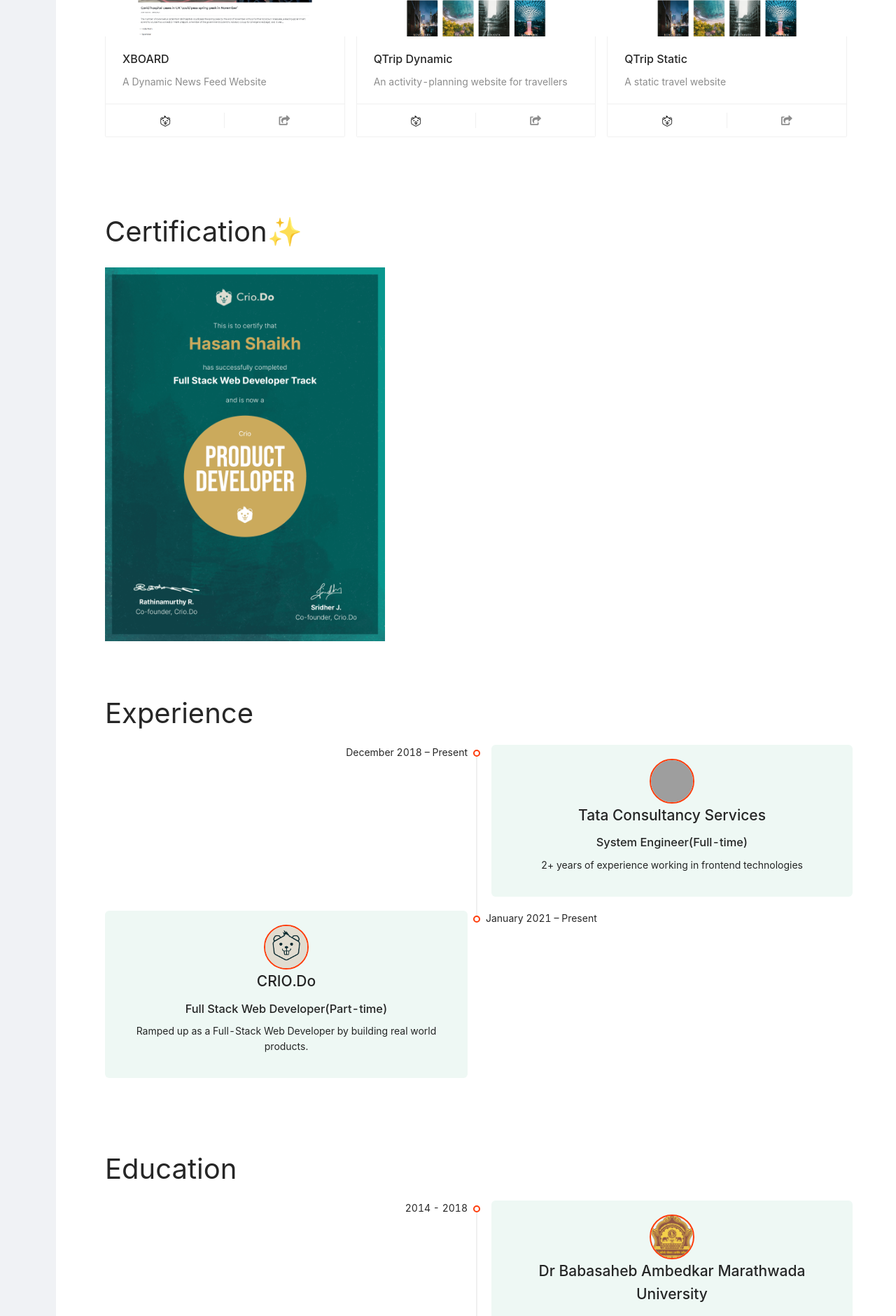
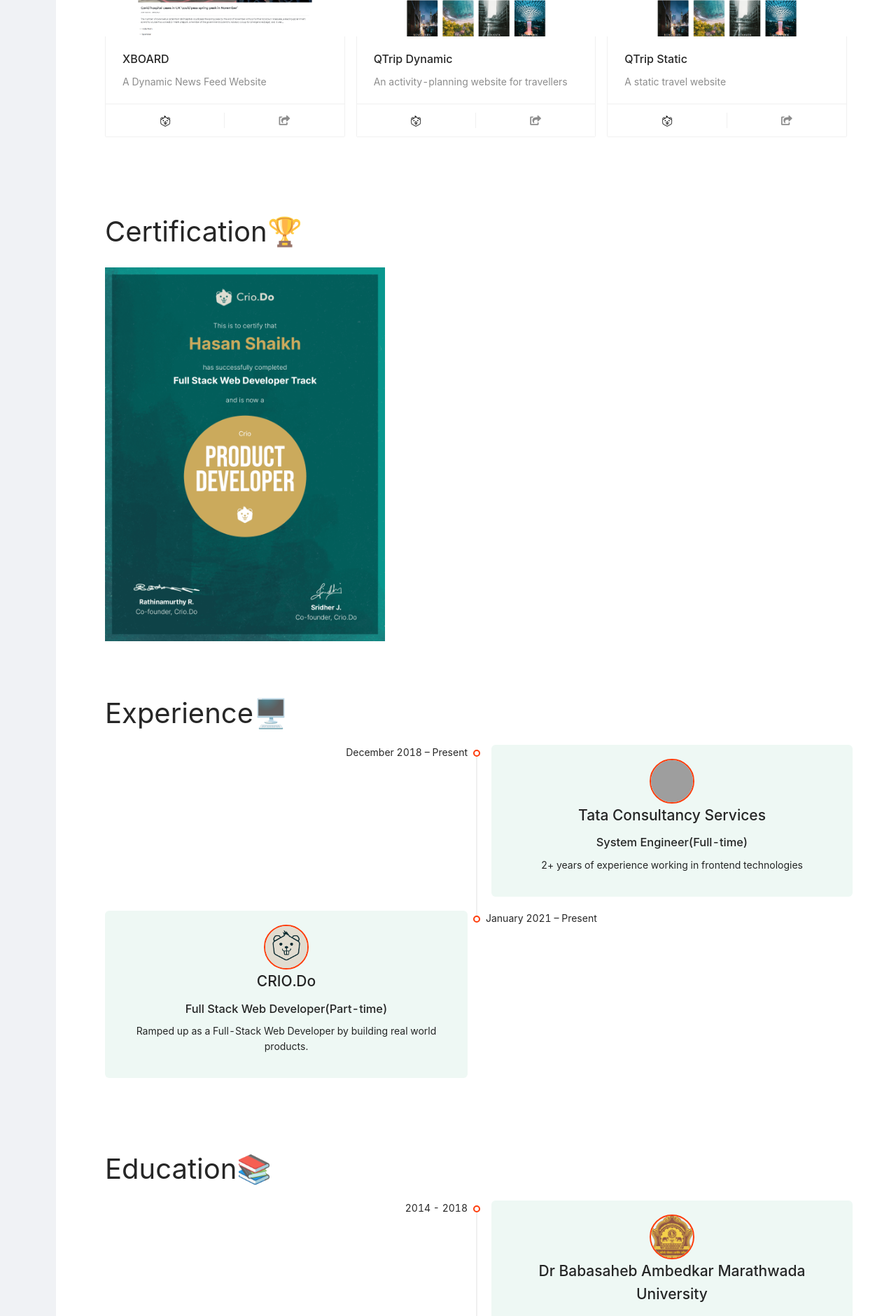
Before and after one commit to hasanshaikh-git/shmpholio, a React (Create React App) app: page / in a window 1280 px wide. Shown: the part 2145-4025 px from the top of the page at 70% size. Built offline with nearby package versions, Linux system fonts and the light colour scheme; grey boxes are pictures that could not be loaded.

Commit message:
created certification section

```diff
--- a/src/components/Certification.js
+++ b/src/components/Certification.js
@@ -9,7 +9,7 @@
     <Fade bottom duration={1000} distance="20px">
       <div className="main" id="certifications">
         <div>
-          <h1 className="skills-heading"> Certification✨</h1>
+          <h1 className="skills-heading"> Certification🏆</h1>
           <div className="projects-container">
             <Image
               //   width={'auto'}
--- a/src/components/Education.js
+++ b/src/components/Education.js
@@ -12,7 +12,7 @@
       <Fade bottom duration={1000} distance="20px">
         <div className="education-container">
           <div>
-            <h1 className="education-heading">Education</h1>
+            <h1 className="education-heading">Education📚</h1>
             <div className="education-cards-div">
               <Timeline mode={"alternate"}>
                 <Timeline.Item label="2014 - 2018">
--- a/src/components/Experience.js
+++ b/src/components/Experience.js
@@ -11,7 +11,7 @@
       <Fade bottom duration={1000} distance="20px">
         <div className="experience-container">
           <div>
-            <h1 className="experience-heading">Experience</h1>
+            <h1 className="experience-heading">Experience🖥️</h1>
             <div className="experience-cards-div">
               <Timeline mode={"alternate"}>
                 <Timeline.Item label="December 2018 – Present">
```
